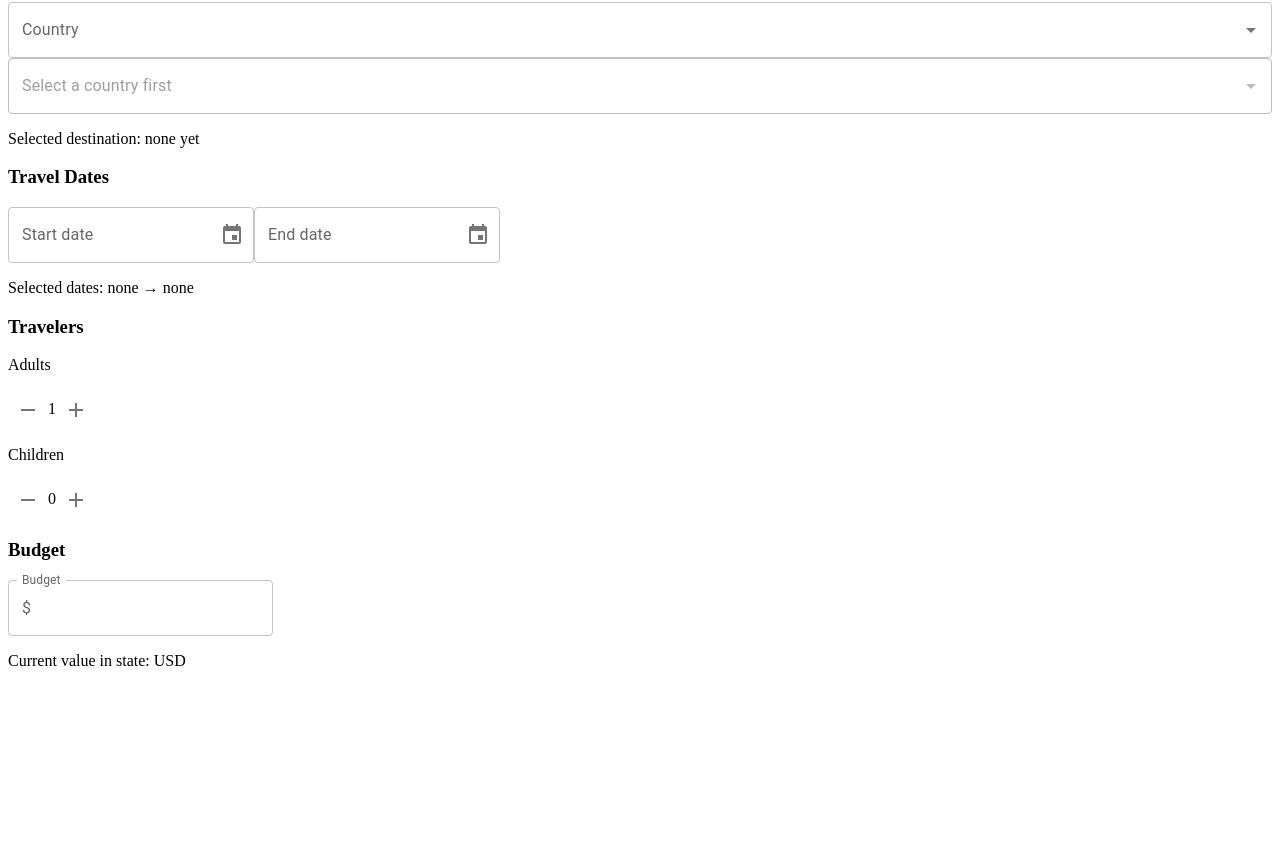
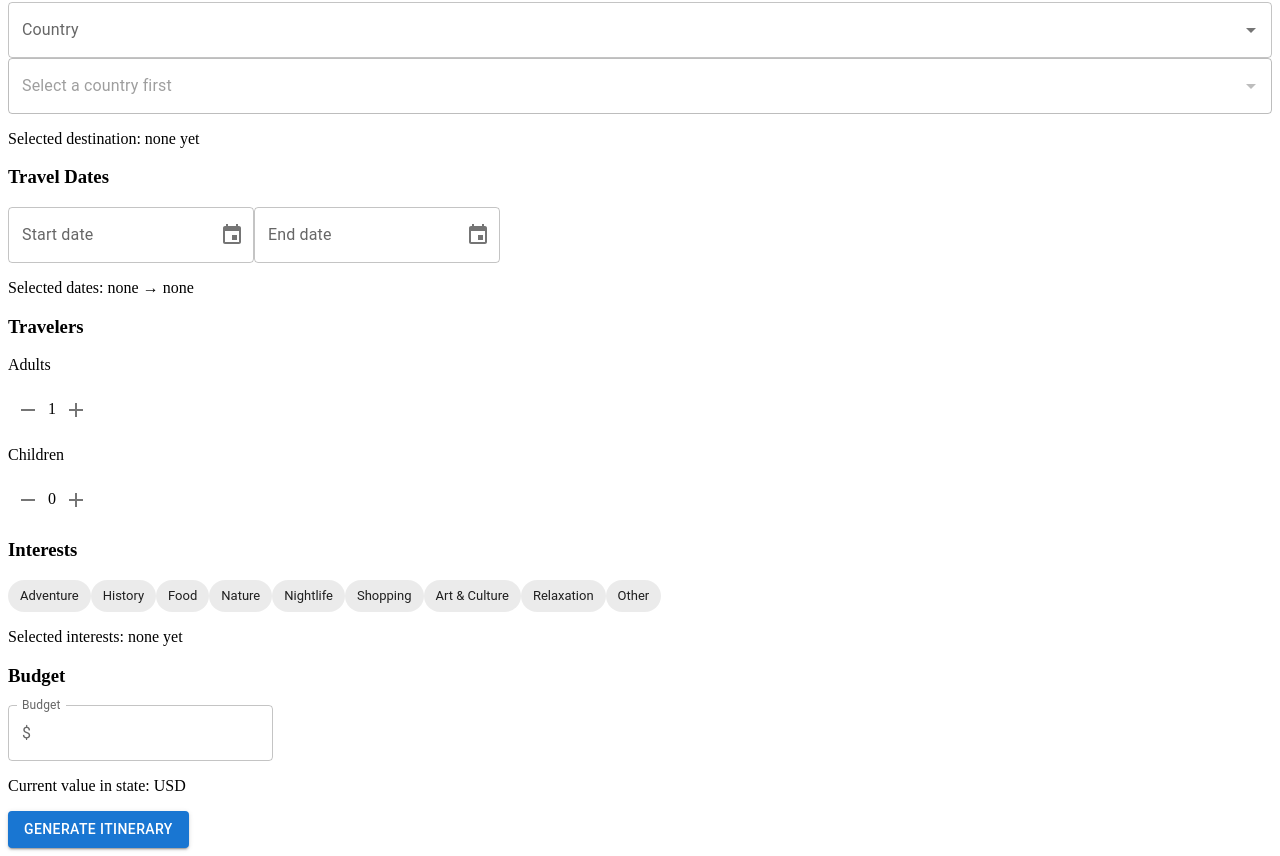
Before and after one commit to Ahmad-IR122/Miles, a React (Vite) app in the folder frontend/: page / in a window 1280 px wide. Shown: the part 106-962 px from the top of the page. Before the commit the page ends 800 px from the top, so only its background shows below. Built offline with nearby package versions, Linux system fonts and the light colour scheme; what country-state-city would draw is missing.

Commit message:
added interests selection and submit button

```diff
--- a/frontend/src/components/tripPlanningForm/tripPlanningForm.tsx
+++ b/frontend/src/components/tripPlanningForm/tripPlanningForm.tsx
@@ -6,12 +6,27 @@ import InputAdornment from "@mui/material/InputAdornment";
 import IconButton from "@mui/material/IconButton";
 import AddIcon from "@mui/icons-material/Add";
 import RemoveIcon from "@mui/icons-material/Remove";
+import Chip from "@mui/material/Chip";
+import Button from "@mui/material/Button";
+import CircularProgress from "@mui/material/CircularProgress";
 import { LocalizationProvider } from "@mui/x-date-pickers/LocalizationProvider";
 import { AdapterDayjs } from "@mui/x-date-pickers/AdapterDayjs";
 import { DatePicker } from "@mui/x-date-pickers/DatePicker";
 import type { Dayjs } from "dayjs";
 
 const allCountries = Country.getAllCountries();
+
+const interestOptions = [
+  "Adventure",
+  "History",
+  "Food",
+  "Nature",
+  "Nightlife",
+  "Shopping",
+  "Art & Culture",
+  "Relaxation",
+  "Other",
+];
 
 const TripPlanningForm = () => {
   const [budget, setBudget] = useState("");
@@ -22,6 +37,11 @@ const TripPlanningForm = () => {
   const [endDate, setEndDate] = useState<Dayjs | null>(null);
   const [adults, setAdults] = useState(1);
   const [children, setChildren] = useState(0);
+
+  const [selectedInterests, setSelectedInterests] = useState<string[]>([]);
+  const [otherInterest, setOtherInterest] = useState("");
+  const [isSubmitting, setIsSubmitting] = useState(false);
+  const [errorMessage, setErrorMessage] = useState("");
 
   const handleBudgetChange = (event: ChangeEvent<HTMLInputElement>) => {
     setBudget(event.target.value);
@@ -51,6 +71,61 @@ const TripPlanningForm = () => {
 
   const increaseChildren = () => setChildren((prev) => prev + 1);
   const decreaseChildren = () => setChildren((prev) => Math.max(0, prev - 1));
+
+  const toggleInterest = (interest: string) => {
+    setSelectedInterests((prev) =>
+      prev.includes(interest)
+        ? prev.filter((item) => item !== interest)
+        : [...prev, interest]
+    );
+  };
+
+  const handleOtherInterestChange = (event: ChangeEvent<HTMLInputElement>) => {
+    setOtherInterest(event.target.value);
+  };
+
+  const handleSubmit = async () => {
+    setErrorMessage("");
+
+    // Basic required-field checks
+    if (!country || !city) {
+      setErrorMessage("Please select a destination.");
+      return;
+    }
+    if (!startDate || !endDate) {
+      setErrorMessage("Please select both a start and end date.");
+      return;
+    }
+    if (selectedInterests.length === 0) {
+      setErrorMessage("Please select at least one interest.");
+      return;
+    }
+
+    const tripRequest = {
+      country: country.name,
+      city: city.name,
+      startDate: startDate.format("YYYY-MM-DD"),
+      endDate: endDate.format("YYYY-MM-DD"),
+      adults,
+      children,
+      interests: selectedInterests,
+      otherInterest: selectedInterests.includes("Other") ? otherInterest : "",
+      budget,
+    };
+
+    setIsSubmitting(true);
+
+    try {
+      // Mocked submit until the real backend endpoint exists.
+      // Replace this block with a real fetch/axios call later.
+      await new Promise((resolve) => setTimeout(resolve, 1000));
+      console.log("Trip request submitted:", tripRequest);
+    } catch {
+      setErrorMessage("Something went wrong. Please try again.");
+    } finally {
+      setIsSubmitting(false);
+    }
+  };
 
   return (
     <LocalizationProvider dateAdapter={AdapterDayjs}>
@@ -128,6 +203,30 @@ const TripPlanningForm = () => {
           </IconButton>
         </div>
 
+        <h3>Interests</h3>
+        <div>
+          {interestOptions.map((interest) => (
+            <Chip
+              key={interest}
+              label={interest}
+              clickable
+              color={selectedInterests.includes(interest) ? "primary" : "default"}
+              onClick={() => toggleInterest(interest)}
+            />
+          ))}
+        </div>
+
+        {selectedInterests.includes("Other") && (
+          <TextField
+            label="Tell us your interest"
+            value={otherInterest}
+            onChange={handleOtherInterestChange}
+            variant="outlined"
+          />
+        )}
+
+        <p>Selected interests: {selectedInterests.join(", ") || "none yet"}</p>
+
         <h3>Budget</h3>
         <TextField
           label="Budget"
@@ -142,6 +241,15 @@ const TripPlanningForm = () => {
           }}
         />
         <p>Current value in state: {budget} USD</p>
+        {errorMessage && <p style={{ color: "red" }}>{errorMessage}</p>}
+
+        <Button
+          variant="contained"
+          onClick={handleSubmit}
+          disabled={isSubmitting}
+        >
+          {isSubmitting ? <CircularProgress size={20} /> : "Generate Itinerary"}
+        </Button>
       </div>
     </LocalizationProvider>
   );
```
